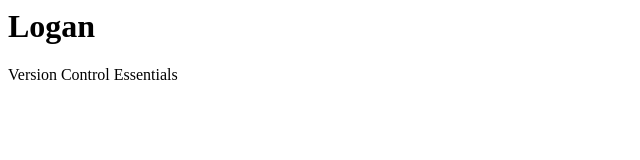
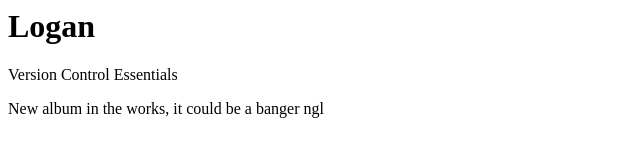
Before and after one commit to lSchmunck/demo1, a plain HTML site: page index.html in a window 1280 px wide. Shown: the whole page, without its empty margins (0-640 px from the left). Drawn offline with Linux system fonts and the light colour scheme.

Commit message:
Added a line of text announcing album

```diff
--- a/index.html
+++ b/index.html
@@ -1,2 +1,3 @@
 <h1>Logan</h1>
 <p>Version Control Essentials</p>
+<p>New album in the works, it could be a banger ngl</p>
```
